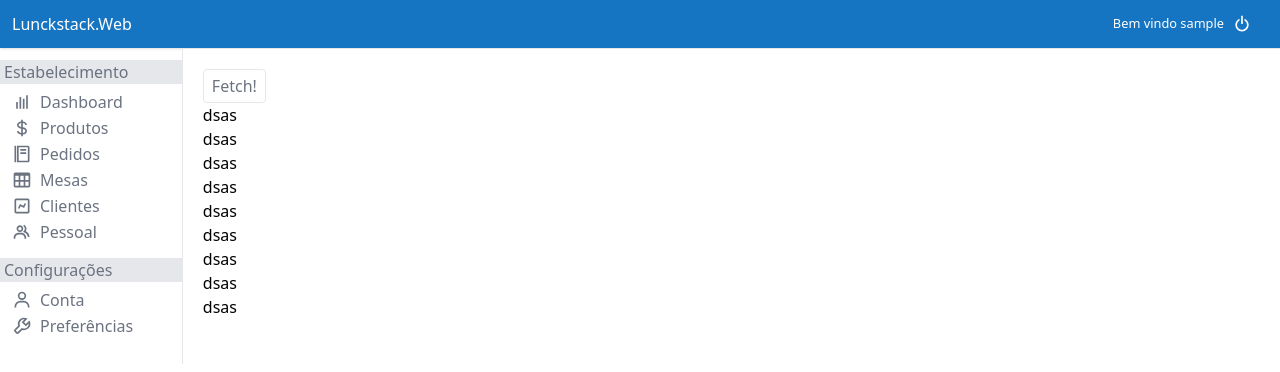
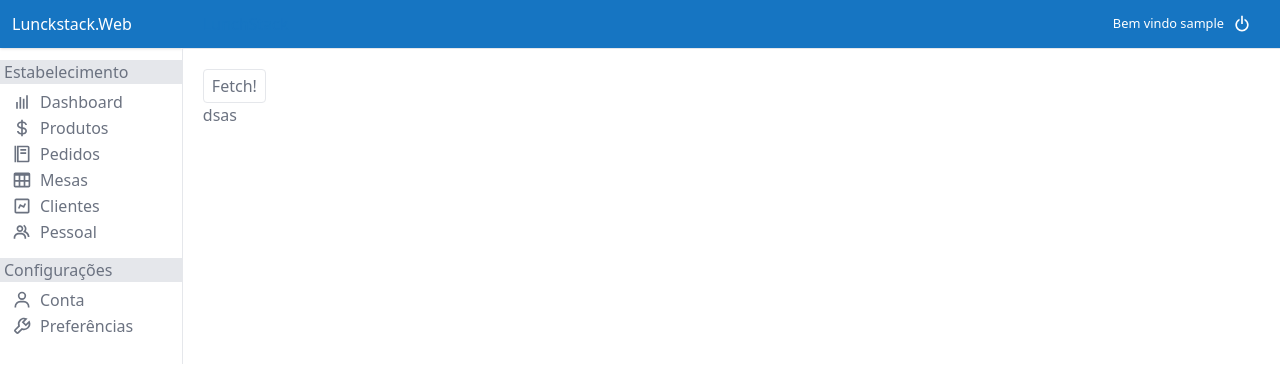
Before and after one commit to gabeFrancisco/LunchStack.Web, a React (Vite) app: page /dashboard in a window 1280 px wide. Shown: the top 372 px of the page. Built offline with nearby package versions, Linux system fonts and the light colour scheme; no server answers; sample sign-in values are in the browser's storage.

Commit message:
added not found page on dashboard routes

```diff
--- a/src/App.tsx
+++ b/src/App.tsx
@@ -15,6 +15,7 @@ function App() {
           <Route element={<ProtectedRoute />}>
             <Route path="/dashboard" element={<DashboardPage />} />
             <Route path="/dashboard/produtos" element={<ProdutosPage />} />
+            <Route path="*" element={<div>Page not found!</div>}/>
           </Route>
         </Routes>
       </BrowserRouter>
--- a/src/pages/dashboard/dashboard.tsx
+++ b/src/pages/dashboard/dashboard.tsx
@@ -21,16 +21,7 @@ function DashboardPage() {
       >
         Fetch!
       </button>
-      <p className="text-black">{result}</p>
-      <p className="text-black">{result}</p>
-      <p className="text-black">{result}</p>
-      <p className="text-black">{result}</p>
-
-      <p className="text-black">{result}</p>
-      <p className="text-black">{result}</p>
-      <p className="text-black">{result}</p>
-      <p className="text-black">{result}</p>
-      <p className="text-black">{result}</p>
+      <p>{result}</p>
 
     </div>
   );
```
